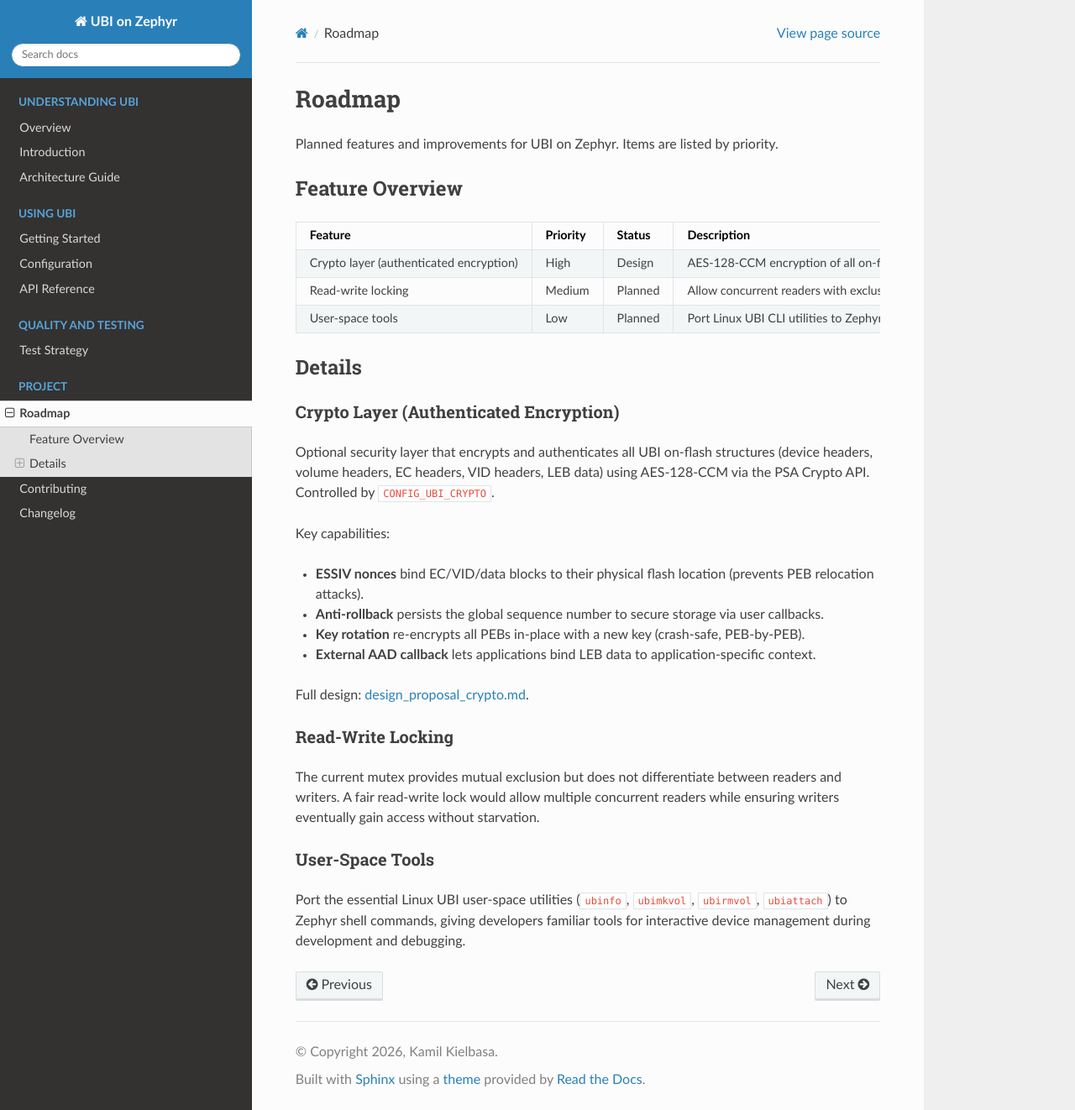
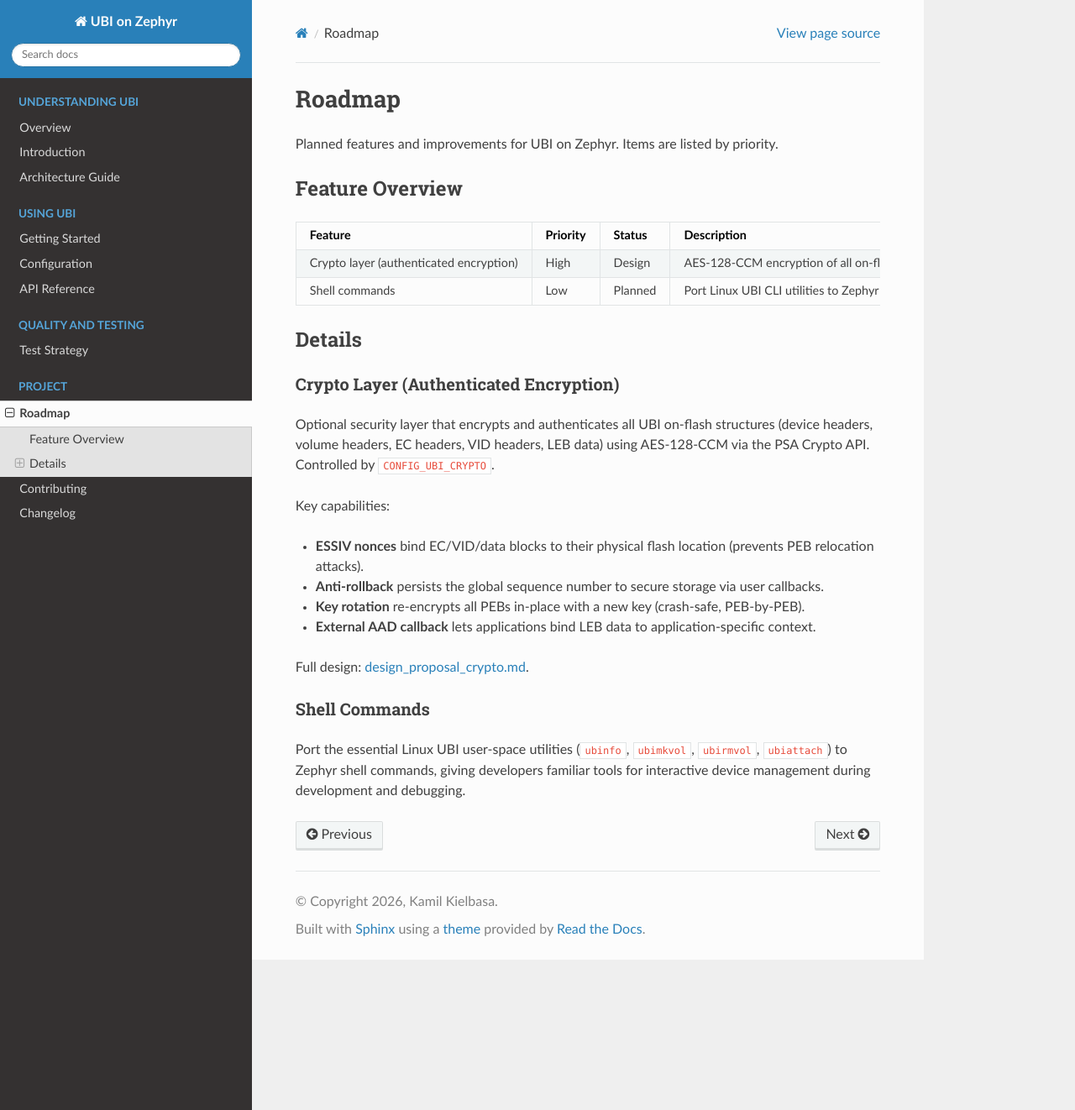
Before and after one commit to kamil-kielbasa/ubi, a Sphinx documentation site: the page built from doc/roadmap.md, in a window 1280 px wide and 1322 px high. Shown: the whole window at 84% size. Built offline with Sphinx 7.4.7 and the Read the Docs theme 3.1.0, drawn with Linux system fonts in a browser that asks for light colours.

```diff
--- a/doc/conf.py
+++ b/doc/conf.py
@@ -17,7 +17,7 @@ _buildoc_path = (_confdir / '..' / 'build' / 'doc' / 'doxygen').resolve()
 project = 'UBI on Zephyr'
 copyright = '2026, Kamil Kielbasa'
 author = 'Kamil Kielbasa'
-version = '0.20.0'
+version = '0.20.1'
 
 # -- General configuration ---------------------------------------------------
 
--- a/doc/roadmap.md
+++ b/doc/roadmap.md
@@ -7,8 +7,7 @@ Planned features and improvements for UBI on Zephyr. Items are listed by priorit
 | Feature | Priority | Status | Description |
 |---------|----------|--------|-------------|
 | Crypto layer (authenticated encryption) | High | Design | AES-128-CCM encryption of all on-flash structures via PSA Crypto |
-| Read-write locking | Medium | Planned | Allow concurrent readers with exclusive writer access |
-| User-space tools | Low | Planned | Port Linux UBI CLI utilities to Zephyr shell |
+| Shell commands | Low | Planned | Port Linux UBI CLI utilities to Zephyr shell commands |
 
 ## Details
 
@@ -24,10 +23,6 @@ Key capabilities:
 
 Full design: [design_proposal_crypto.md](design_proposal_crypto.md).
 
-### Read-Write Locking
-
-The current mutex provides mutual exclusion but does not differentiate between readers and writers. A fair read-write lock would allow multiple concurrent readers while ensuring writers eventually gain access without starvation.
-
-### User-Space Tools
+### Shell Commands
 
 Port the essential Linux UBI user-space utilities (`ubinfo`, `ubimkvol`, `ubirmvol`, `ubiattach`) to Zephyr shell commands, giving developers familiar tools for interactive device management during development and debugging.
```
Also changed, not shown: CHANGELOG.md (+11 -0 lines), README.md (+1 -1 lines), doc/architecture.md (+0 -2 lines), doc/introduction.md (+1 -1 lines), 1 other file.
